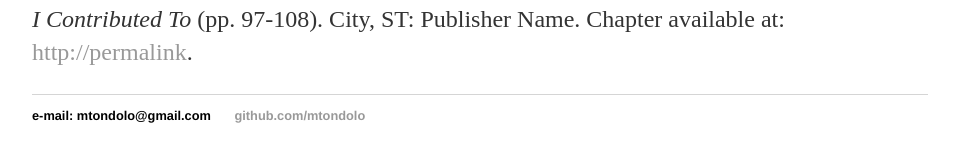
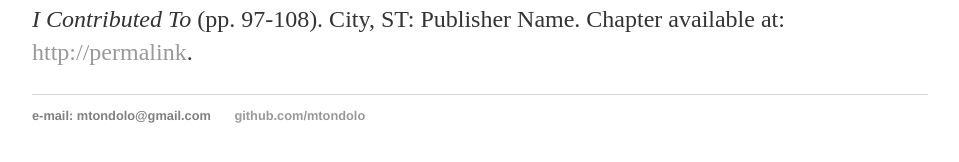
Before and after one commit to mtondolo/mtondolo.github.io, a Jekyll site: the page built from cv/index.html, in a window 1280 px wide. Shown: the part 423-585 px from the top of the page, without its empty margins (160-1119 px from the left). Built offline with Jekyll 4.4.1, drawn with Linux system fonts in a browser that asks for light colours.

Commit message:
Update default.html

```diff
--- a/_layouts/default.html
+++ b/_layouts/default.html
@@ -22,7 +22,7 @@
 			<footer>
 			<div class="contact">
 	    		<ul class="list-unstyled">
-				<li>e-mail: <span class="obfuscate">mtondolo@gmail.com</span></li>
+				<li><font color = "grey">e-mail: <span class="obfuscate">mtondolo@gmail.com</span></font></li>
 	        		<li><a href="https://github.com/mtondolo">github.com/mtondolo</a></li>
 			</ul>
 			</div>
```
